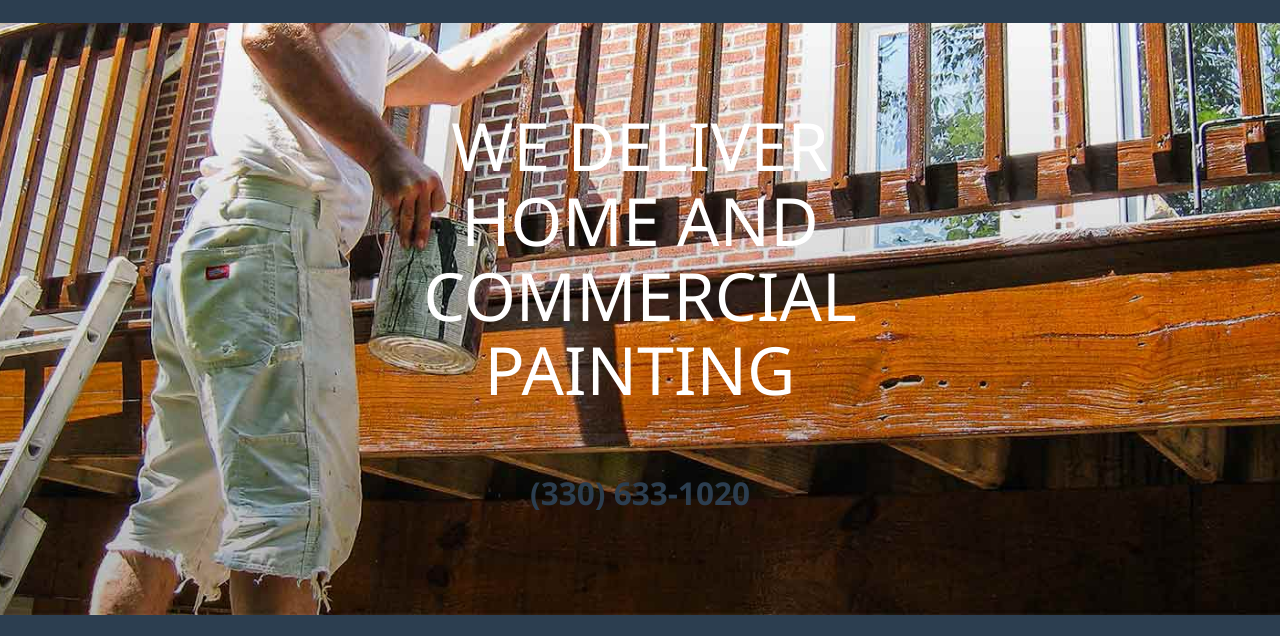
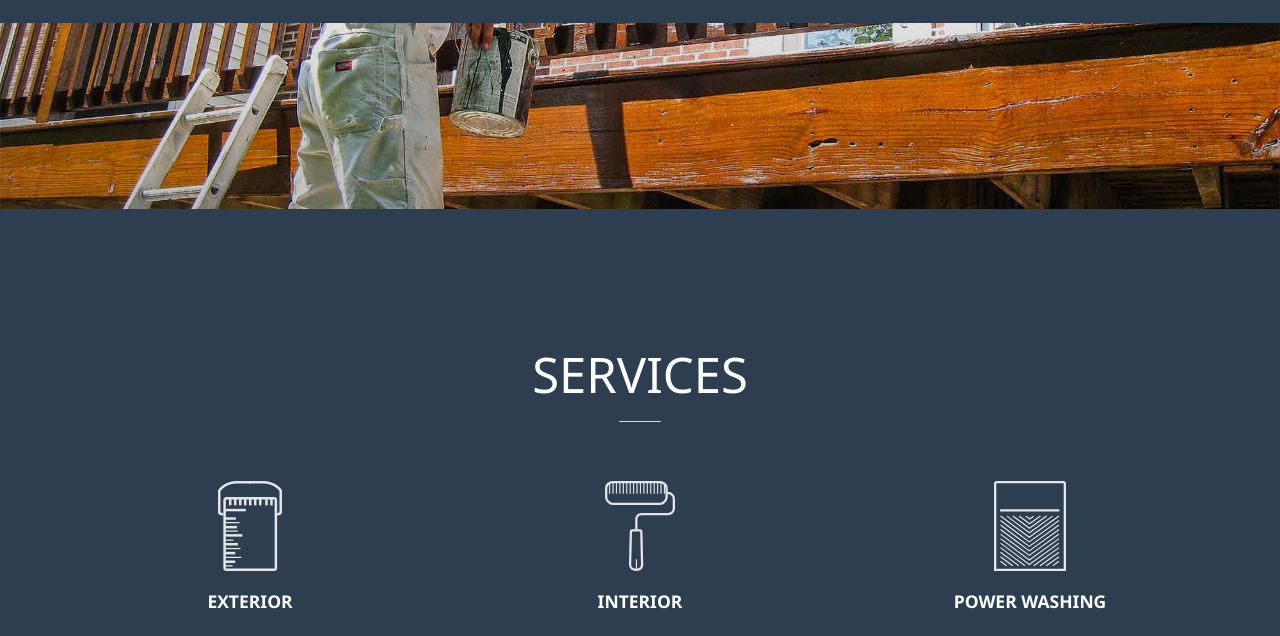
Before and after one commit to wolletpainting/wolletpainting.github.io, a website: page index.html in a window 1280 px wide. Shown: the part 92-728 px from the top of the page. Drawn offline with nearby package versions, Linux system fonts and the light colour scheme.

Commit message:
Updates to navbar

```diff
--- a/index.html
+++ b/index.html
@@ -59,7 +59,7 @@
                     <li class="hidden">
                         <a href="#page-top"></a>
                     </li>
-                    <li class="page-scroll">
+                        <li class="page-scroll">
                         <a href="#services">Services</a>
                     </li>
                     <li class="page-scroll">
@@ -86,15 +86,14 @@
         <div class="container">
             <div class="row">
                 <div class="col-lg-12">
-                    <!--<img class="img-responsive" src="img/profile.png" alt="">-->
+                    <!--<img class="img-responsive" src="img/profile.png" alt="">
                     <div class="intro-text">
-                        <span class="name">WE DELIVER</span>
                         <span class="name">HOME AND</span>
                         <span class="name">COMMERCIAL</span>
                         <span class="name">PAINTING</span>
 
                         <span class="phone">(330) 633-1020</span>
-                    </div>
+                    </div>-->
                 </div>
             </div>
         </div>
--- a/less/freelancer.less
+++ b/less/freelancer.less
@@ -114,13 +114,13 @@ hr.star-primary:after {
 
 header {
 	text-align: center;
-  background: url('..\img\hero-bkg-porch-staining.jpg')  no-repeat center center;
+  background: url('..\img\hero-bkg-porch-staining.jpg')  no-repeat center center fixed;
 	-webkit-background-size: cover;
  -moz-background-size: cover;
  -o-background-size: cover;
  background-size: cover;
 	//background: @theme-success;
-	color: white;
+	color: #111;
 	.container {
 		padding-top: 100px;
 		padding-bottom: 50px;
@@ -134,7 +134,7 @@ header {
 			display: block;
 			font-family: @sans-font-stack;
 			text-transform: uppercase;
-			font-weight: 300;
+			font-weight: 900;
 			font-size: 1.75em;
 			line-height:1.125em;
 
@@ -142,15 +142,15 @@ header {
 		.skills {
 			font-size:1.75em;
 			font-weight: 200;
-			color: lightgrey;
+
 		}
 		.phone {
 			display: block;
 			font-size: 2.25em;
-			font-weight: 700;
+			font-weight: 900;
 
 			margin-top:2em;
-			color: @theme-primary;
+
 		}
 	}
 }
@@ -202,7 +202,7 @@ header {
 				color: white;
 				&:hover {
 					color: @theme-success;
-					outline: none;
+					outline: 1px solid;
 				}
 				&:focus,
 				&:active {
```
Also changed, not shown: css/freelancer.css, css/freelancer.min.css, 1 other file.
